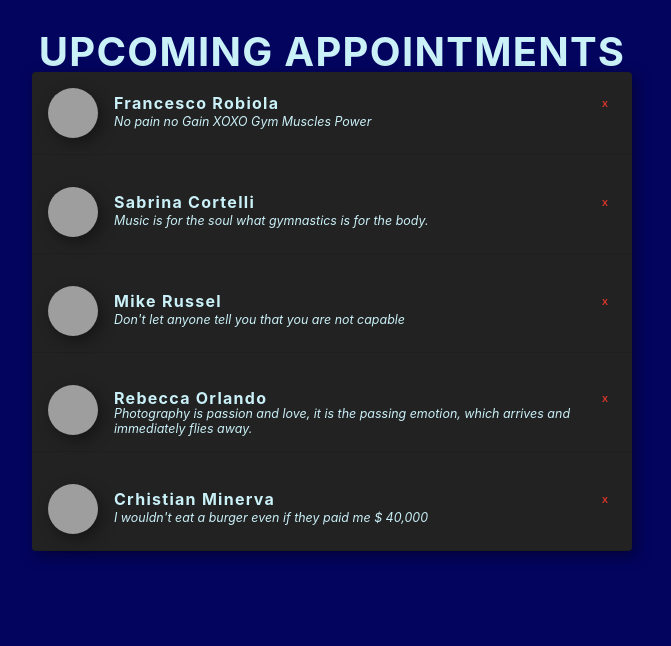
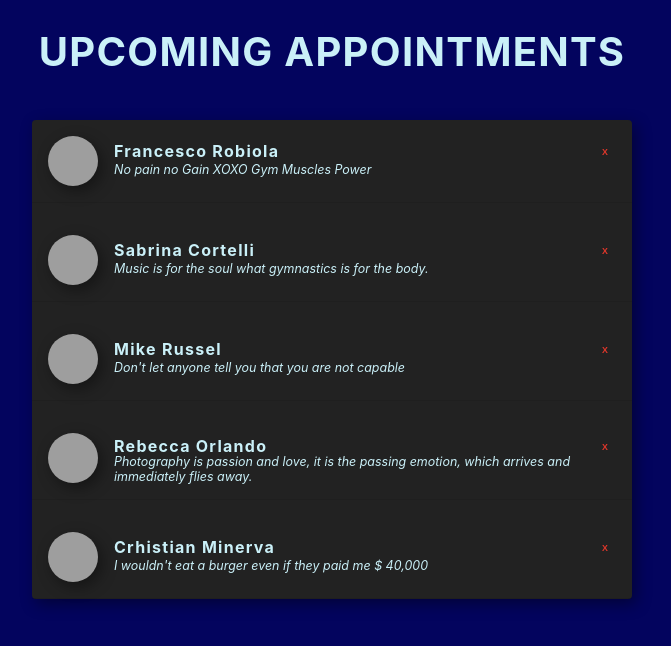
Before and after one commit to davidevignozzi/react-exercise-appointments, a React (Create React App) app: page / in a window 1280 px wide. Shown: the top 646 px of the page, without its empty margins (308-979 px from the left). Built offline with nearby package versions, Linux system fonts and the light colour scheme; grey boxes are pictures that could not be loaded.

Commit message:
Add some style

```diff
--- a/src/Main.js
+++ b/src/Main.js
@@ -11,7 +11,7 @@ const Main = () => {
     }
 
   return (
-    <main>
+    <main style={{margin: "3rem 10%"}}>
         <div className="container">
             <div className="people-list">
                 <List data={people} removeItem={removeItem} />
```
